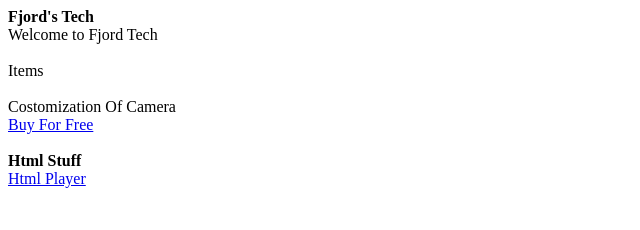
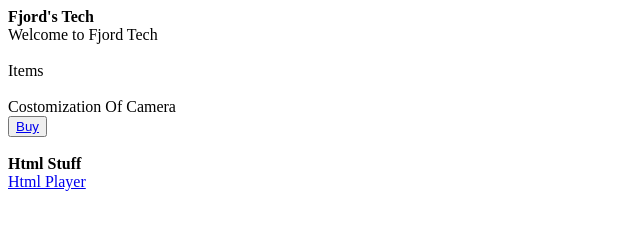
Before and after one commit to Fjords-Tech/Fjords-Tech.github.io, a plain HTML site: page index.html in a window 1280 px wide. Shown: the whole page, without its empty margins (0-640 px from the left). Drawn offline with Linux system fonts and the light colour scheme.

Commit message:
Update index.html

```diff
--- a/index.html
+++ b/index.html
@@ -12,7 +12,7 @@
     <br>
     Costomization Of Camera
     <br>
-    <A href="mailto:me0400323fh@ahbs.ae">Buy For Free </A>
+    <button><a href="mailto:me0400323fh@ahbs.ae?subject=Costom camera!&body=Buy!">Buy</a></button>
     <br>
     <br>
     <b>Html Stuff</b>
```
